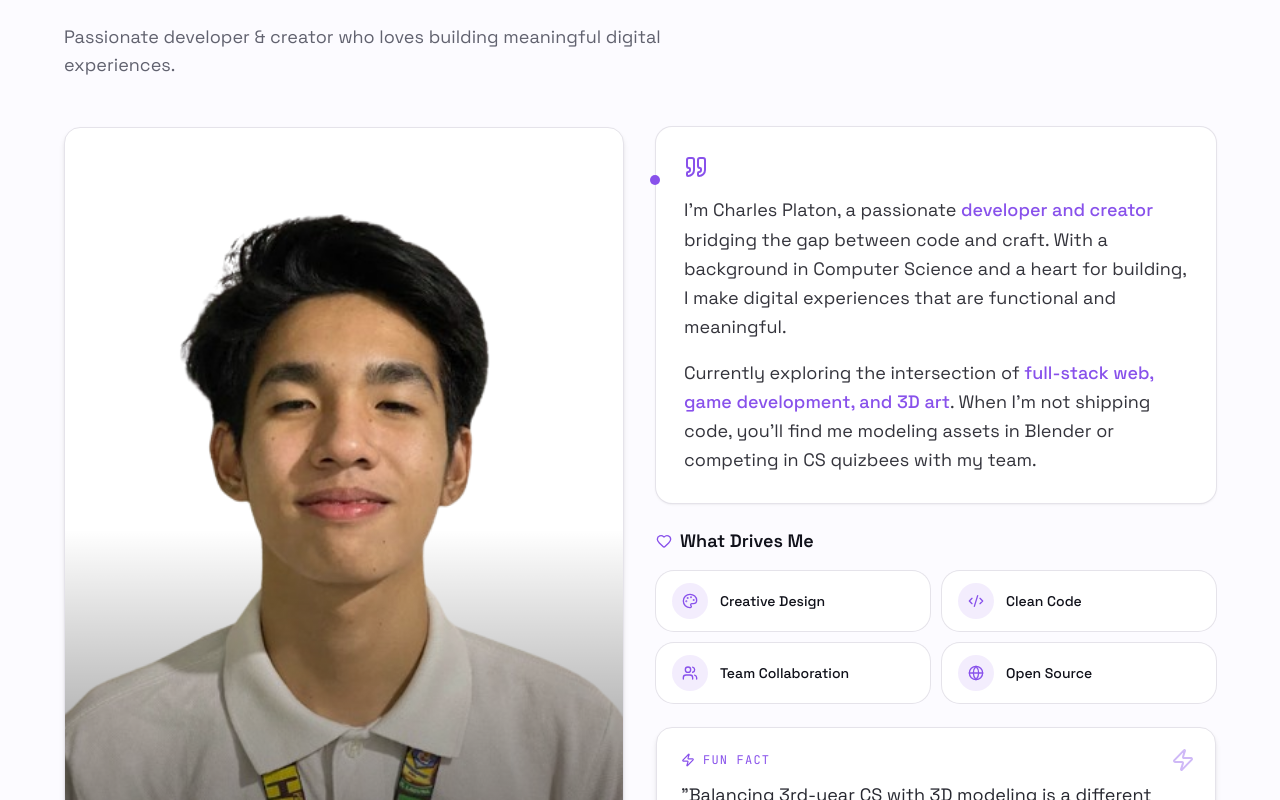
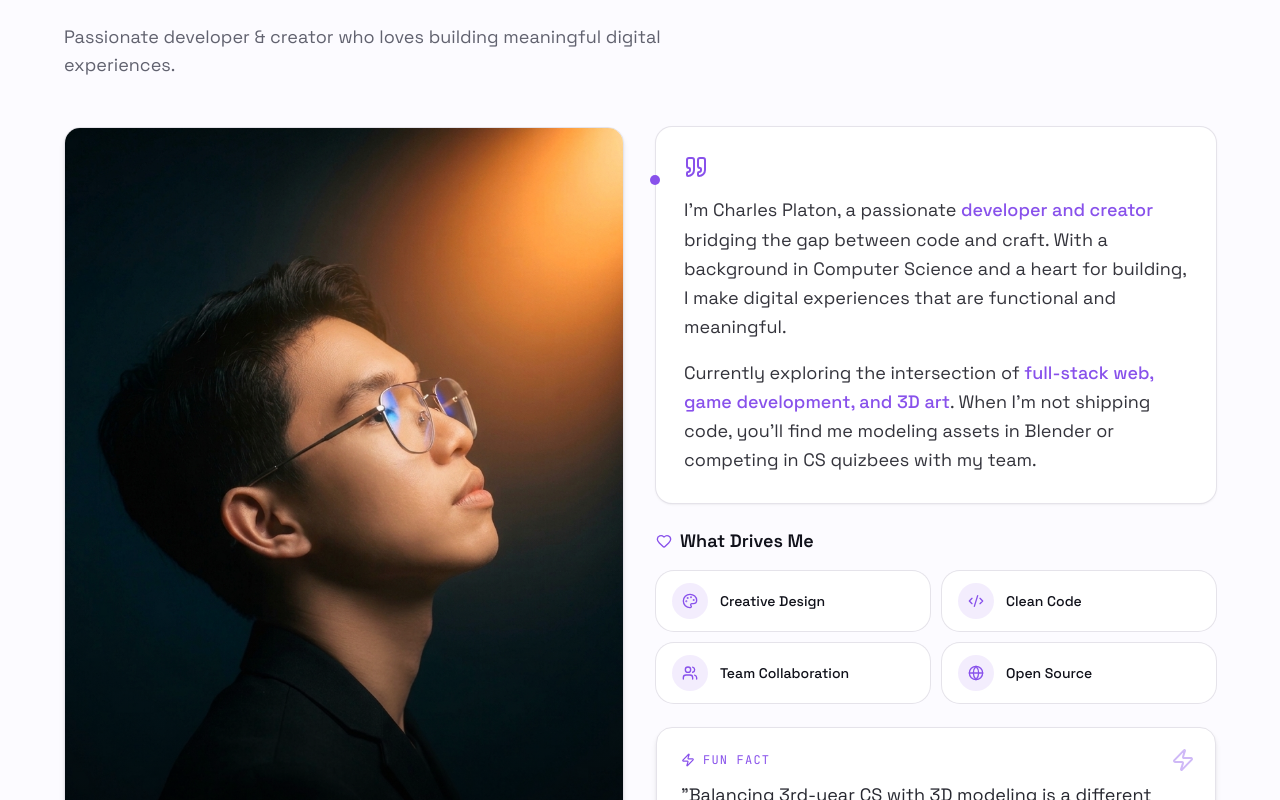
Before and after one commit to Charles-CS/Website-Portfolio, a Next.js app: page / in a window 1280 px wide. Shown: the part 1440-2240 px from the top of the page. Built offline with nearby package versions, Linux system fonts and the light colour scheme.

Commit message:
feat: updated profile picture to AI profile

```diff
--- a/components/about-section.tsx
+++ b/components/about-section.tsx
@@ -23,7 +23,7 @@ export function AboutSection() {
           {/* Left: image card */}
           <div className="relative flex min-h-[460px] flex-col justify-end overflow-hidden rounded-2xl border border-border bg-card p-6 shadow-md">
             <img
-              src="/img/profile/New-pfp.png"
+              src="/img/profile/AI profile.png"
               alt="Charles Platon"
               className="absolute inset-0 h-full w-full object-cover transition-transform duration-700 hover:scale-105"
             />
```
Also changed, not shown: public/img/profile/AI profile.png (added), public/img/profile/New-pfp.png (deleted).
